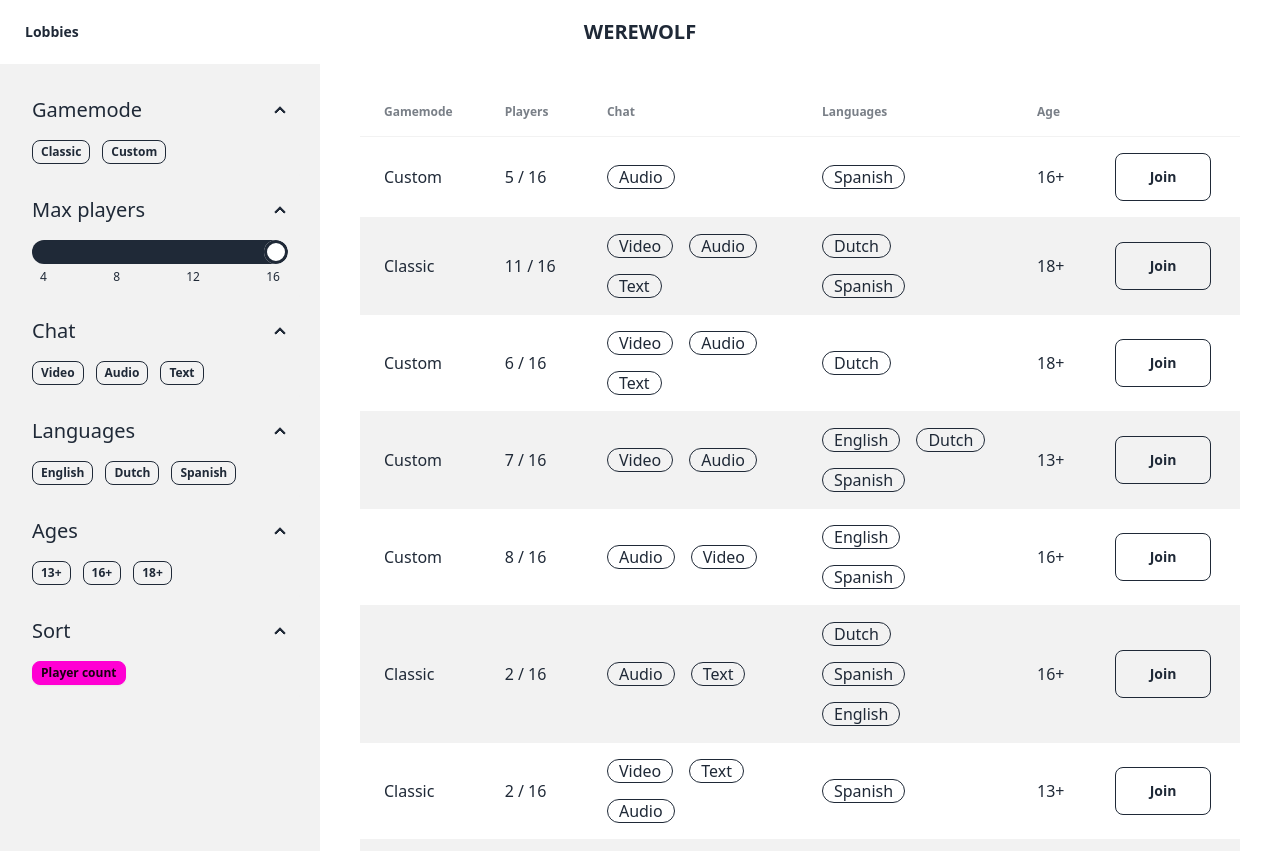
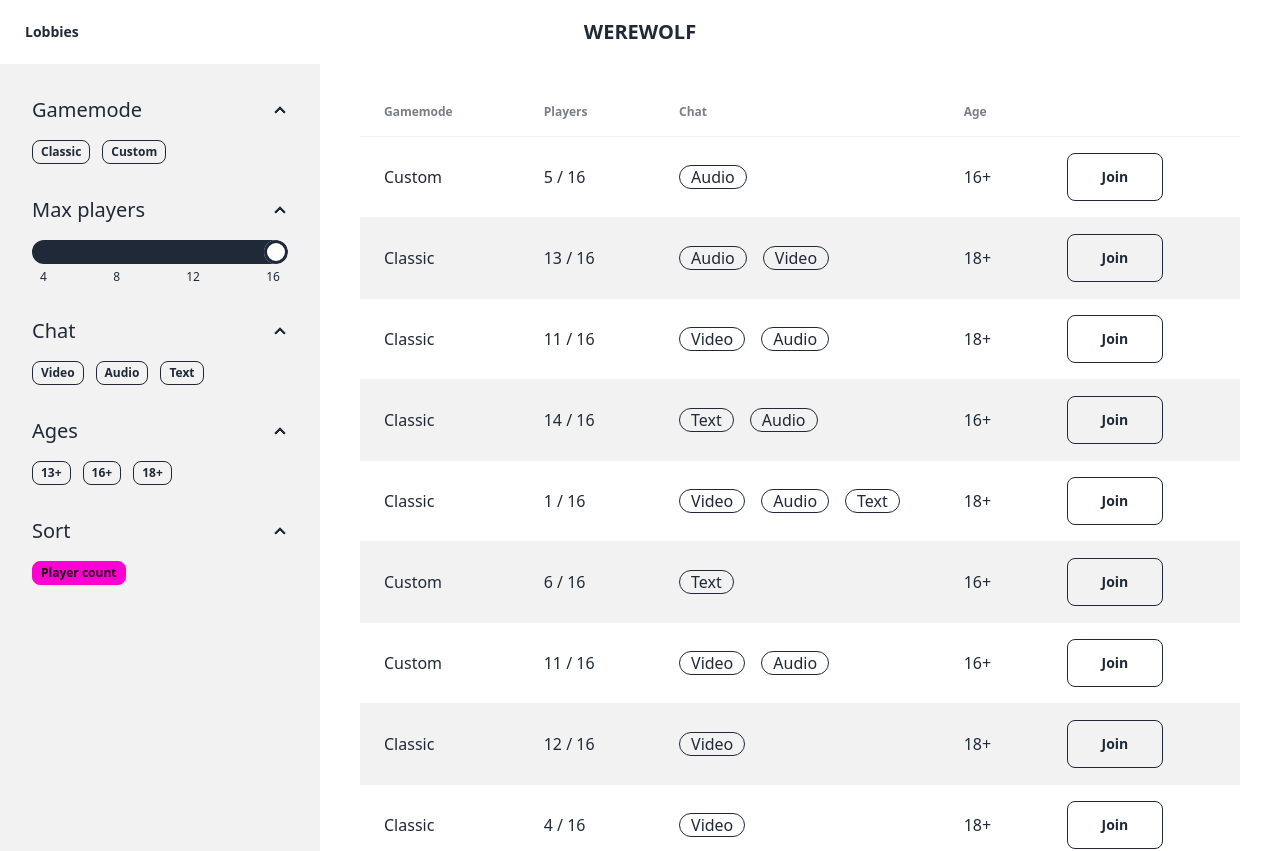
Before and after one commit to jadenet/werewolf-boardgame, a React (Vite) app in the folder frontend/: page /servers in a window 1280 px wide. Shown: the top 851 px of the page. Built offline with nearby package versions, Linux system fonts and the light colour scheme.

Commit message:
Remove languages property from lobby

```diff
--- a/frontend/src/routes/createlobby.tsx
+++ b/frontend/src/routes/createlobby.tsx
@@ -4,7 +4,6 @@ import { useMemo, useState } from "react";
 import roles from "../../../backend/assets/roles.json";
 
 const chats = ["Video", "Audio", "Text"];
-const languages = ["English", "Dutch", "Spanish"];
 const visibilityTypes = ["Public", "Invite Only"];
 
 let gamemodes = [
@@ -252,25 +251,6 @@ export default function CreateLobby() {
             </div>
 
             <div className="flex flex-col gap-4">
-              <div className="w-full text-lg">Languages</div>
-              <div className="flex flex-wrap gap-3">
-                {languages.map((language, index) => {
-                  return (
-                    <input
-                      type="checkbox"
-                      aria-label={language}
-                      name="language"
-                      className="btn btn-outline btn-sm"
-                      key={index}
-                      value={language}
-                      defaultChecked={language === "English"}
-                    />
-                  );
-                })}
-              </div>
-            </div>
-
-            <div className="flex flex-col gap-4">
               <div className="w-full text-lg">Visibility</div>
               <div className="flex flex-wrap gap-3">
                 {visibilityTypes.map((visibility, index) => {
--- a/frontend/src/routes/servers.tsx
+++ b/frontend/src/routes/servers.tsx
@@ -5,7 +5,6 @@ const lobbies: any[] = [];
 const gamemodes = ["Classic", "Custom"];
 const chats = ["Video", "Audio", "Text"];
 const ages = ["13+", "16+", "18+"];
-const languages = ["English", "Dutch", "Spanish"];
 const sorts = ["Player count"];
 
 for (let index = 0; index < 16; index++) {
@@ -19,7 +18,6 @@ for (let index = 0; index < 16; index++) {
     potentialRoles: [],
     ages: faker.helpers.arrayElement(ages),
     chats: faker.helpers.arrayElements(chats),
-    languages: faker.helpers.arrayElements(languages),
     inviteOnly: false,
   };
   lobbies.push(lobby);
@@ -37,7 +35,6 @@ export default function Servers() {
                 <th>Gamemode</th>
                 <th>Players</th>
                 <th>Chat</th>
-                <th>Languages</th>
                 <th>Age</th>
                 <th></th>
               </tr>
@@ -53,17 +50,6 @@ export default function Servers() {
                     <td className="max-w-52">
                       <div className="flex flex-wrap gap-4">
                         {lobby.chats.map((tag: any) => {
-                          return (
-                            <div className="badge badge-lg badge-outline">
-                              {tag}
-                            </div>
-                          );
-                        })}
-                      </div>
-                    </td>
-                    <td className="gap-4 max-w-52">
-                      <div className="flex flex-wrap gap-4">
-                        {lobby.languages.map((tag: any) => {
                           return (
                             <div className="badge badge-lg badge-outline">
                               {tag}
@@ -156,22 +142,6 @@ export default function Servers() {
 
           <div className="collapse collapse-arrow bg-base-200">
             <input type="checkbox" defaultChecked />
-            <div className="collapse-title text-xl">Languages</div>
-            <div className="collapse-content">
-              <div className="flex flex-wrap gap-3">
-                {languages.map((language, index) => {
-                  return (
-                    <button className="btn btn-outline btn-xs" key={index}>
-                      {language}
-                    </button>
-                  );
-                })}
-              </div>
-            </div>
-          </div>
-
-          <div className="collapse collapse-arrow bg-base-200">
-            <input type="checkbox" defaultChecked />
             <div className="collapse-title text-xl">Ages</div>
             <div className="collapse-content">
               <div className="flex flex-wrap gap-3">
--- a/frontend/src/routes/serversid.tsx
+++ b/frontend/src/routes/serversid.tsx
@@ -301,7 +301,6 @@ export default function ServerId() {
                   <div>Max players: 16</div>
                   <div>Age: 16+</div>
                   <div>Chat: Mic only</div>
-                  <div>Languages: English</div>
                 </div>
 
                 <div className="flex flex-col gap-4 p-4 outline outline-base-300 outline-2 rounded-lg">
```
